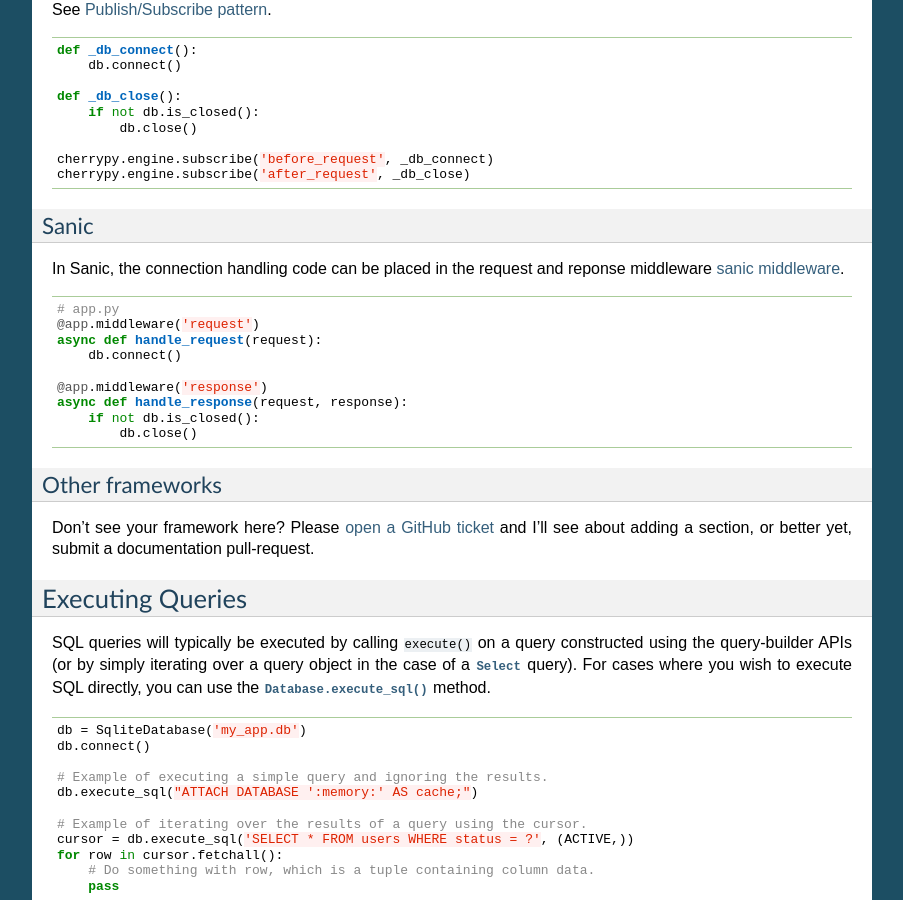
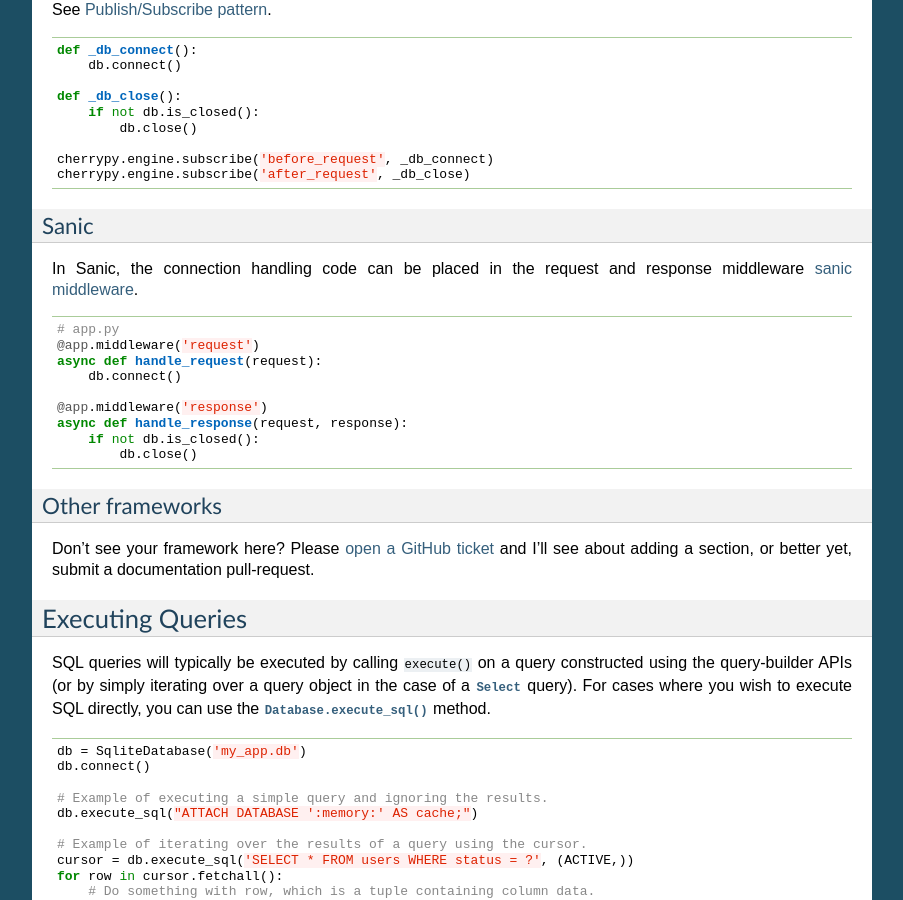
Before and after one commit to coleifer/peewee, a Sphinx documentation site: the page built from docs/peewee/database.rst, in a window 1280 px wide and 900 px high, scrolled down 15989 px. Shown: the whole window, without its empty margins (198-1101 px from the left). Built offline with Sphinx 7.4.7, drawn with Linux system fonts in a browser that asks for light colours; pages that are not in the unit, such as notebooks, are missing from menus.

Commit message:
Fix typo and point to actual documentation for sanic.

```diff
--- a/docs/peewee/database.rst
+++ b/docs/peewee/database.rst
@@ -1079,8 +1079,8 @@
 Sanic
 ^^^^^
 
-In Sanic, the connection handling code can be placed in the request and reponse middleware `sanic middleware
-<https://github.com/channelcat/sanic/blob/master/docs/sanic/middleware.md>`_.
+In Sanic, the connection handling code can be placed in the request and
+response middleware `sanic middleware <http://sanic.readthedocs.io/en/latest/sanic/middleware.html>`_.
 
 .. code-block:: python
 
```
